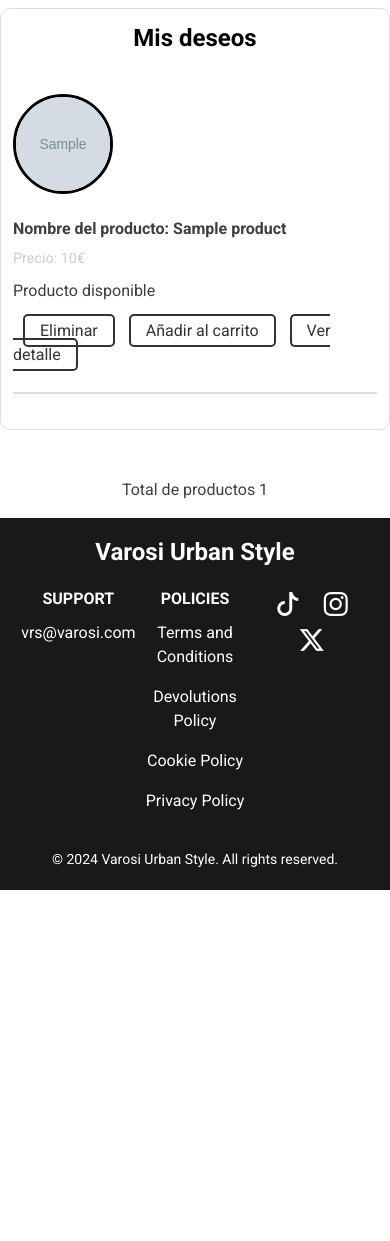
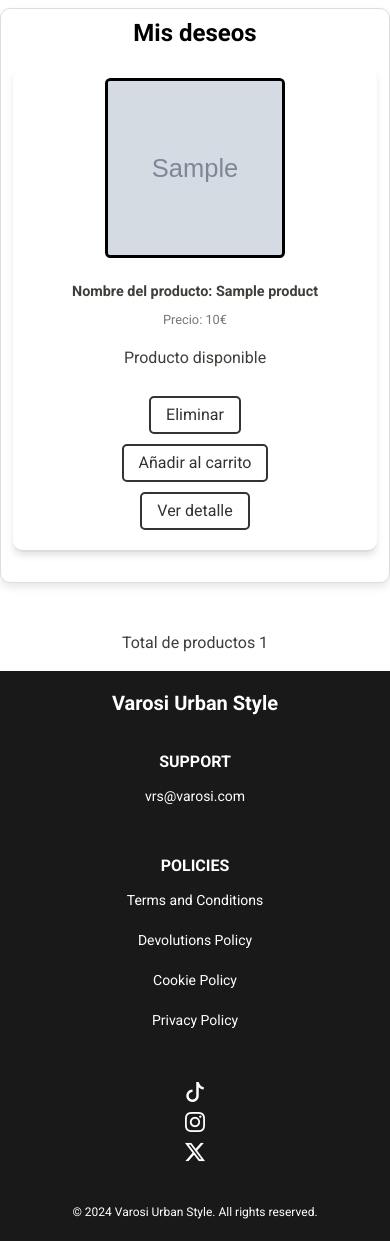
Before and after one commit to aarongmez18/VRS, a PHP site: page /Controller/wishlist.php in a window 390 px wide. Shown: the part 120-1361 px from the top of the page. Before the commit the page ends 1010 px from the top, so only its background shows below. Run offline with PHP 8.4, Linux system fonts and the light colour scheme; the visitor is signed in with stand-in values (Sample User, id 1); tables that the repository leaves empty or names only in its code hold one stand-in row (values such as "Sample post"); grey boxes marked "Sample" are stand-in pictures.

Commit message:
Arreglo de todos los estilos responsive y mejorar tabla dashboard

```diff
--- a/Model/Products.php
+++ b/Model/Products.php
@@ -41,6 +41,27 @@ class Producto
         return $this->precio;
     }
 
+    // Setters
+    public function setId($id)
+    {
+        $this->id = $id;
+    }
+    public function setNombre($nombre)
+    {
+        $this->nombre = $nombre;
+    }
+    public function setDescripcion($descripcion)
+    {
+        $this->descripcion = $descripcion;
+    }
+    public function setImagen($imagen)
+    {
+        $this->imagen = $imagen;
+    }
+    public function setPrecio($precio)
+    {
+        $this->precio = $precio;
+    }
 
     // Función insertar a la Base de datos
     public function insert()
--- a/Model/VarosiDB.php
+++ b/Model/VarosiDB.php
@@ -1,11 +1,10 @@
 <?php
 abstract class VarosiDB
 {
-    private static $server = 'localhost';
-    private static $db = 'varosi';
-    private static $user = 'root';
-    private static $password = '';
-
+    private static $server = "localhost"; // Nombre del host
+    private static $db = "varosi";        // Nombre de la base de datos
+    private static $user = "root";            // Usuario MySQL
+    private static $password = "";
     // Conexión a la base de datos
     public static function connectDB()
     {
--- a/View/CSS/footer.css
+++ b/View/CSS/footer.css
@@ -1,40 +1,99 @@
 /* Footer */
+html, body {
+    overflow-x: hidden;
+    box-sizing: border-box;
+    width: 100%;
+    max-width: 100vw;
+}
 .footer__container {
     background-color: rgba(0, 0, 0, 0.9);
     color: #fff;
     padding: 20px;
     text-align: center;
 }
+
 .footer__title {
     margin: 0;
     font-size: 24px;
     font-weight: bold;
 }
+
 .footer__section {
     display: flex;
     justify-content: space-around;
     margin-top: 20px;
+    flex-wrap: wrap; /* Permite que los elementos se ajusten en filas */
 }
+
 .footer__contact, .footer__politics, .footer__social-media {
     flex: 1;
+    margin: 10px; /* Espaciado entre secciones */
+    min-width: 250px; /* Evita que los bloques sean demasiado pequeños */
 }
+
 .footer__tp {
     font-weight: bold;
     margin-bottom: 10px;
 }
+
 .footer__contact a, .footer__politics a {
     color: #fff;
     text-decoration: none;
 }
+
 .footer__social-media a {
     color: #fff;
     margin: 0 10px;
     font-size: 24px;
 }
+
+.footer__social-media a:hover, .footer__contact a:hover, .footer__politics a:hover  {
+    color: #926e6e;
+    transition: color 0.3s ease;
+}
+
 .footer__bottom {
     margin-top: 20px;
     font-size: 14px;
 }
+
 .footer__bottom p {
     margin: 0;
 }
+
+/* Responsividad */
+
+/* Tablets */
+@media (max-width: 768px) {
+    .footer__section {
+        flex-direction: column; /* Las secciones se apilan verticalmente */
+        align-items: center;
+    }
+
+    .footer__contact, .footer__politics, .footer__social-media {
+        text-align: center; /* Centra el contenido en dispositivos más pequeños */
+        margin: 15px 0;
+    }
+}
+
+/* Móviles */
+@media (max-width: 480px) {
+    .footer__title {
+        font-size: 20px; /* Reduce el tamaño del título */
+    }
+
+    .footer__contact a, .footer__politics a {
+        font-size: 14px; /* Reduce el tamaño de texto de los enlaces */
+    }
+
+    .footer__social-media a {
+        font-size: 20px; /* Ajusta el tamaño de los íconos de redes sociales */
+        display: flex;
+        align-content: center;
+        flex-direction: column;
+    }
+
+    .footer__bottom {
+        font-size: 12px; /* Reduce el tamaño del texto de la parte inferior */
+    }
+}
--- a/View/CSS/listaDeseos.css
+++ b/View/CSS/listaDeseos.css
@@ -4,6 +4,7 @@ body {
     color: #f5f5f5;
     margin: 0;
     padding: 0;
+    background-color: #f9f9f9;
 }
 
 /* Titulo de la pagina */
@@ -11,7 +12,6 @@ body {
     text-align: center;
     margin-bottom: 20px;
     font-size: 2rem;
-    font-weight: bold;
     font-weight: 700;
     color: black;
 }
@@ -20,9 +20,13 @@ body {
     border-bottom: 2px solid #ddd;
     margin-bottom: 20px;
     display: flex;
+    align-content: center;
     flex-wrap: wrap;
     align-items: center;
     padding: 15px 0;
+    background-color: #ffffff;
+    border-radius: 10px;
+    box-shadow: 0 4px 6px rgba(0, 0, 0, 0.1);
 }
 
 /* Main */
@@ -37,7 +41,8 @@ body {
     max-width: 1200px;
     margin: 0 auto;
     min-height: 50vh;
-
+    background-color: #ffffff;
+    box-shadow: 0 4px 8px rgba(0, 0, 0, 0.1);
 }
 
 /* Para enlaces */
@@ -47,7 +52,12 @@ body {
     border: #333 solid 2px;
     padding: 5px 15px;
     border-radius: 5px;
-    margin-left: 10px;
+    transition: background-color 0.3s, color 0.3s;
+}
+
+.enlace:hover {
+    background-color: #333;
+    color: white;
 }
 
 /* Contenedor para mostrar el precio total y el boton comprar todo */
@@ -63,21 +73,8 @@ body {
     margin-top: 20px;
     margin-right: 10px;
     border: #333 solid 2px;
-    padding: 5px 15px;
-    border-radius: 5px;
-    margin-left: 10px;
-}
-
-.total-precio p {
-margin-top: 15px;
-}
-
-.total-precio .enlace {
-    margin-right: none;
-    border:none;
-    padding: none;
-    border-radius: none;
-    margin-left: none;
+    padding: 10px 15px;
+    background-color: #f4f4f4;
 }
 
 
@@ -86,9 +83,9 @@ margin-top: 15px;
     width: 150px;
     height: 150px;
     object-fit: cover;
+    margin-left: 15px;
     border-radius: 50%;
     border: black solid 3px;
-    margin-right: 20px;
     transition: transform 0.3s ease-in-out;
 }
 
@@ -108,30 +105,61 @@ margin-top: 15px;
 }
 
 .precio-producto {
-    color: #ccc;
+    color: #777;
     font-size: 1rem;
-    margin-bottom: 10px;
-    margin-right: 20px;
 }
 
+.botones-carrito {
+    display: flex;
+    align-items: center;
+    justify-content: space-evenly;
+    align-content: center;
+    flex-direction: row;
+}
 
+.botones-carrito button {
+    width: 35px;
+    height: 25px;
+    border: 2px solid #333;
+    background-color: white;
+    border-radius: 5px;
+    cursor: pointer;
+    transition: background-color 0.3s;
+}
 
-.enlace:hover {
+.botones-carrito button:hover {
     background-color: #333;
     color: white;
 }
 
-.botones-carrito{
+.botones-accion {
     display: flex;
-    flex-direction: row;
-    margin-top: 20px;
+    align-items: center;
+    justify-content: center;
 }
 
-.botones-carrito button{
-    width: 35px;
+.botones-accion p {
+    margin: 0;
+    font-size: 18px;
+    font-weight: bold;
+    color: #333;
+}
+.btn-disminuir, .btn-aumentar {
+    width: 25px;
     height: 25px;
-    margin-left: 10px;
-    margin-right: 10px;
+    text-align: center;
+    background-color: #f5f5f5;
+    border: 1px solid #ccc;
+    border-radius: 5px;
+    color: #333;
+    font-size: 16px;
+    cursor: pointer;
+    transition: background-color 0.3s, transform 0.2s;
+    margin: 10px;
+}
+
+.btn-disminuir:hover, .btn-aumentar:hover {
+    background-color: #e0e0e0;
 }
 
 
@@ -139,7 +167,9 @@ margin-top: 15px;
 @media (max-width: 768px) {
     .fila {
         flex-direction: column;
-        align-items: flex-start;
+        align-items: center;
+        text-align: center;
+        padding: 10px;
     }
 
     .imagen-producto {
@@ -159,14 +189,77 @@ margin-top: 15px;
     .precio-producto {
         font-size: 0.9rem;
     }
+
+    .container {
+        padding: 10px;
+    }
+
+    .total-precio {
+        flex-direction: column;
+        text-align: center;
+        font-size: 1rem;
+        padding: 10px;
+    }
+
+    .enlace {
+        margin-top: 10px;
+    }
 }
 
 @media (max-width: 480px) {
     .container {
-        padding: 15px;
+        padding: 10px;
     }
 
     .titulo-lista-deseos {
         font-size: 1.5rem;
     }
+
+    .imagen-producto {
+        width: 180px;
+        height: 180px;
+    border-radius: 3%;
+    margin-left: 0px;
+
+
+    }
+
+    .nombre-producto {
+        font-size: 0.9rem;
+    }
+
+    .precio-producto {
+        font-size: 0.8rem;
+    }
+
+    .total-precio {
+        font-size: 0.9rem;
+        padding: 8px;
+    }
+
+    .botones-carrito button {
+        width: 100%;
+        height: 20px;
+    }
+
+    .botones-carrito{
+        display: flex;
+        flex-direction: column;
+        margin-top: 10px;
+    }
+
+    .botones-accion {
+        gap: 5px;
+        margin-top: 10px;
+    }
+
+    .btn-disminuir, .btn-aumentar {
+        font-size: 12px;
+        text-align:center;
+    }
+
+    .botones-accion p {
+        font-size: 16px;
+        margin-top: 3px;
+    }
 }
--- a/View/index.php
+++ b/View/index.php
@@ -123,7 +123,7 @@
 
     <section class="container-fluid contenedor__eslogan">
         <h1>"Varosi: Style that redefines your presence."</h1>
-        <img src="../View/IMG/logo.png" alt="Varosies"  />
+        <img src="../View/IMG/logo.png" alt="Varosies"/>
     </section>
 
 
--- a/View/registerView.php
+++ b/View/registerView.php
@@ -104,7 +104,7 @@
     </div>
 
     <!-- Checkbox -->
-    <div class="form-group d-flex flex-row">
+    <div class="form-group d-flex flex-row mt-3">
         <input type="checkbox" id="terminos" name="terminos" class="form-check"/>
         <label for="terminos" class="form-label mx-3">Acepto los términos y condiciones</label>
     </div>
--- a/View/wishlistView.php
+++ b/View/wishlistView.php
@@ -95,7 +95,7 @@
             echo '<div class="informacion-producto">';
             echo '<h3 class="nombre-producto">Nombre del producto: '. $producto->getNombre().'</h3>';
             echo '<p class="precio-producto">Precio: '.$producto->getPrecio().'€</p>';
-            echo '<p class="descripcion-producto">Producto disponible</p>';
+            echo '<p class="descripcion-producto">Producto disponible</p><div class="botones-carrito">';
             // Boton para eliminar de la lista
             ?>
             <a id="wishlist-btn-<?php echo $producto->getId(); ?>" class="enlace" onclick="eliminar(<?php echo $userId; ?>, <?php echo $producto->getId(); ?>)">Eliminar</a>
@@ -105,7 +105,7 @@
             // Boton para ver el detalle del producto
             echo '<a class="enlace boton-detalle" href="../Controller/detalleProducto.php?id='.$idProducto.'">Ver detalle</a>';
 
-            echo '</div></div>';
+            echo '</div></div></div>';
         }
         ?>
 
```
Also changed, not shown: Controller/actions/add_product.php (added, +50 -0 lines), View/CSS/cards.css (+42 -31 lines), View/CSS/compra.css (+67 -0 lines), View/CSS/dashboard.css (+12 -2 lines), View/CSS/index.css (+6 -1 lines), View/CSS/login.css (+10 -2 lines), View/DashboardView.php (+11 -7 lines), View/carritoView.php (+5 -4 lines), View/loginView.php (+5 -3 lines). Lines whose indentation alone changed are shown as unchanged.
